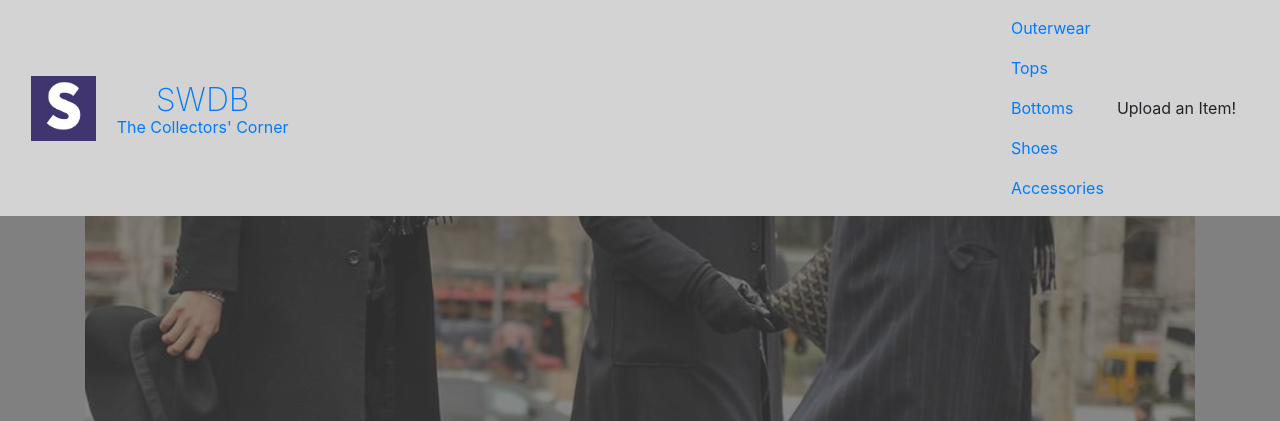
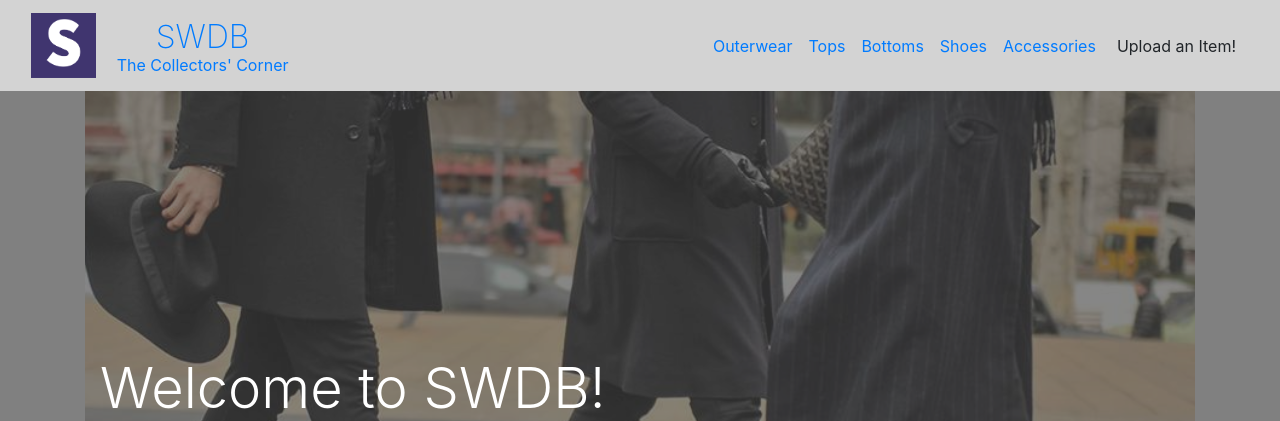
Before and after one commit to clenberger/SWDB, a Flask app: page / in a window 1280 px wide. Shown: the top 421 px of the page. Run offline with Flask 2, Linux system fonts and the light colour scheme; data that the repository does not hold is empty; some libraries are stand-ins or nearby versions.

Commit message:
Updating UI/UX

```diff
--- a/templates/partials/navbar.html
+++ b/templates/partials/navbar.html
@@ -1,6 +1,6 @@
 <!-- templates/partials/navbar.html -->
 
-<nav class='navbar navbar-default'>
+<nav class='navbar navbar-expand-lg navbar-default'>
         <div class='container-fluid'>
                 <a class="navbar-brand" href="/"> <img id="logo" alt="Logo" src="static/images/linkedin_banner_image_1.png" width="65" height="65"> <span>SWDB<b>The Collectors' Corner</b></span> </a>
             <ul class="nav navbar-nav">
@@ -10,7 +10,7 @@
                 <li><a class="nav-item nav-link" href="#">Shoes</a></li>
                 <li><a class="nav-item nav-link" href="#">Accessories</a></li>
             </ul>
-            <div class='pull-right'>
+            <div>
                 <a href='/clothing/new' class='btn btn-default navbar-btn'>Upload an Item!</a>
             </div>
         </div>
```
